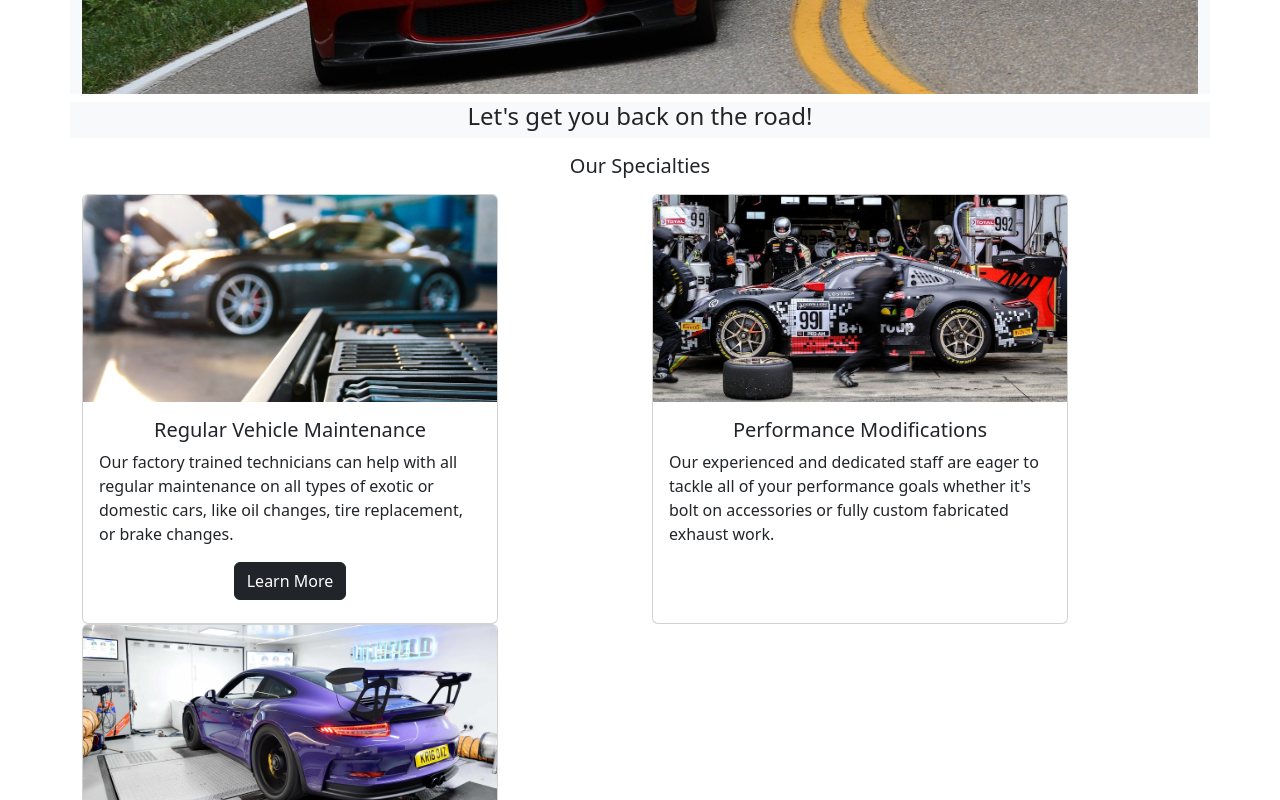
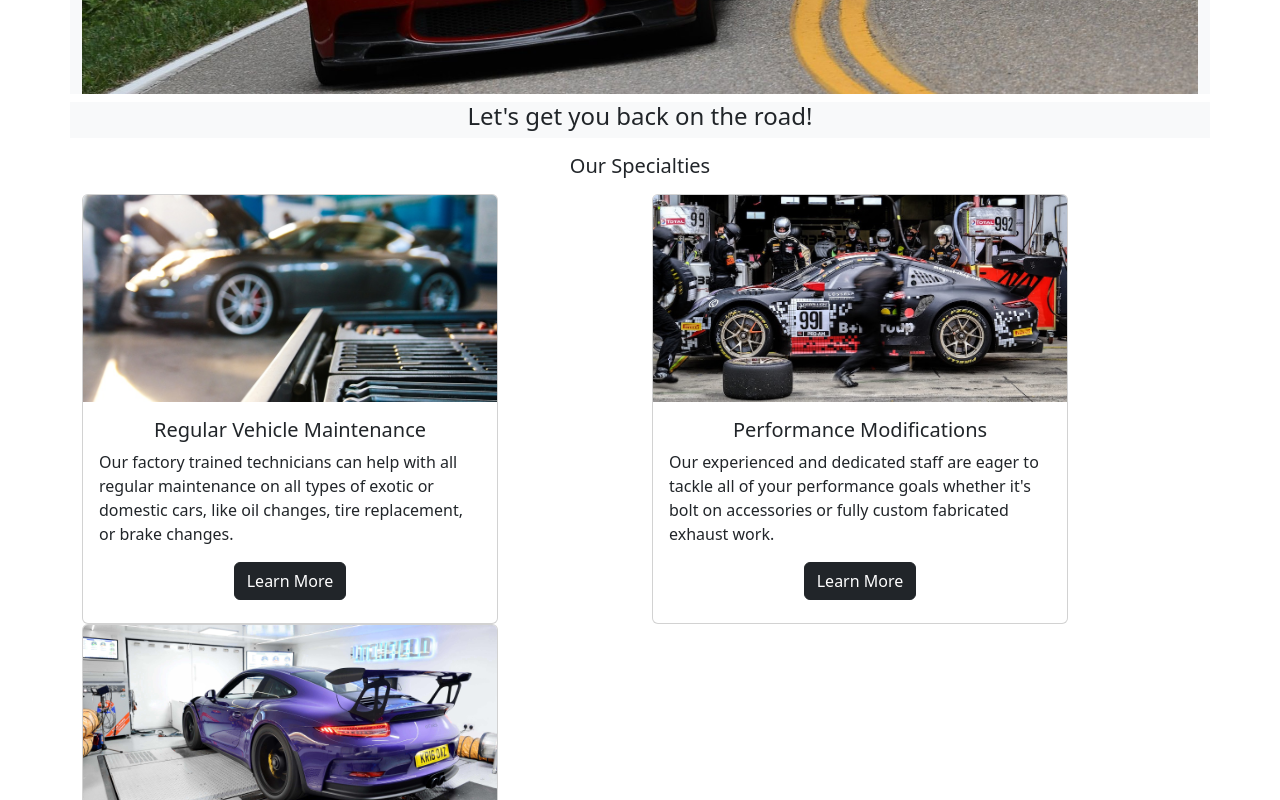
Before and after one commit to aghar11/seg3125-project1, a React (Create React App) app: page / in a window 1280 px wide. Shown: the part 414-1214 px from the top of the page. Built offline with nearby package versions, Linux system fonts and the light colour scheme.

Commit message:
Fixed missing Button

```diff
--- a/src/App.js
+++ b/src/App.js
@@ -62,6 +62,9 @@ function App() {
                     it's bolt on accessories or fully custom
                     fabricated exhaust work.
                   </Card.Text>
+                  <div className='text-center'>
+                    <Button variant="dark">Learn More</Button>
+                  </div>
                 </Card.Body>
               </Card>
             </Col>
```
